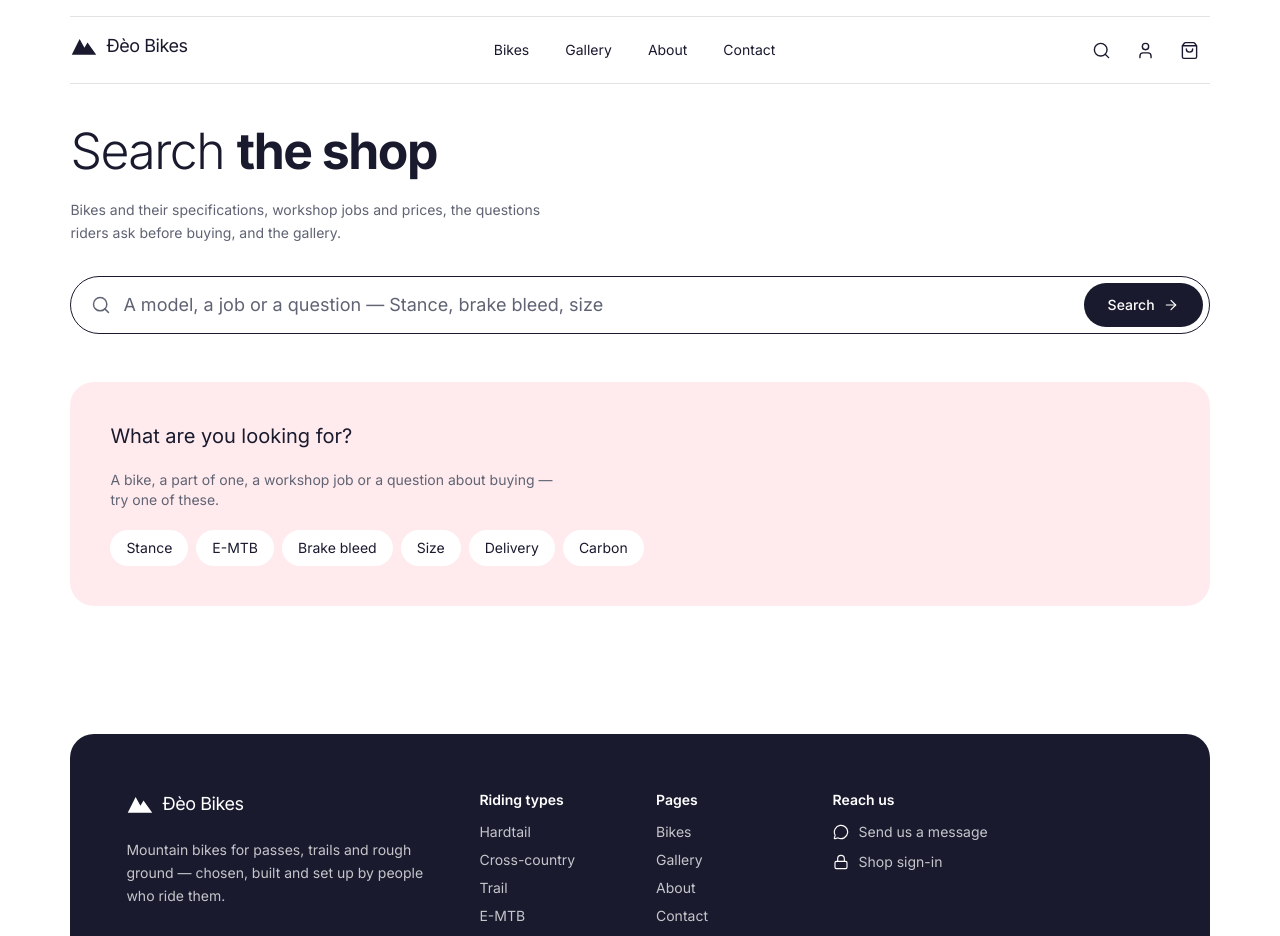
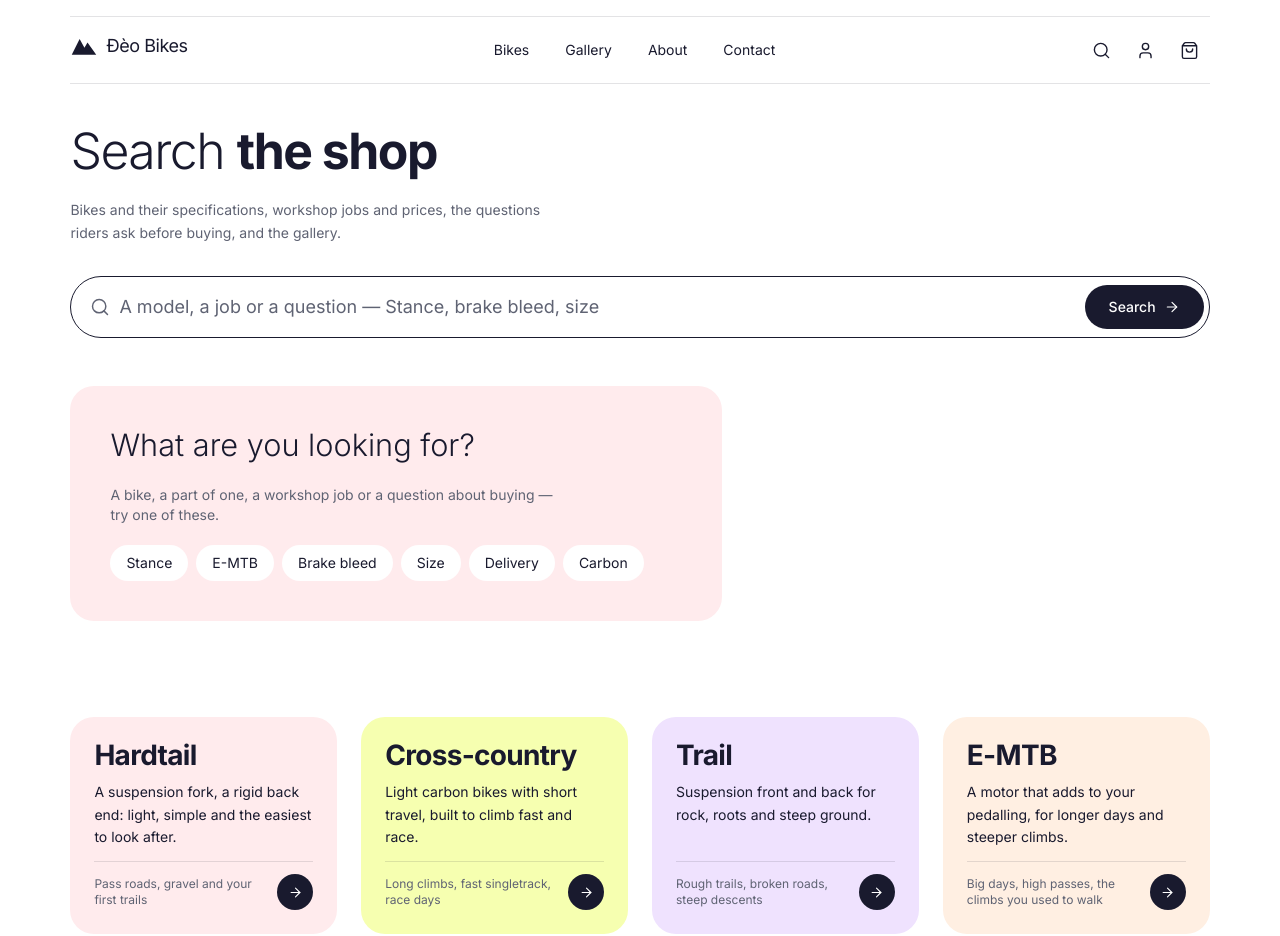
Before and after one commit to ThanhNV121097/project-e87d8873, a React (Vite) app in the folder code/frontend/: page /search in a window 1280 px wide. Shown: the top 936 px of the page. Built offline with nearby package versions, Linux system fonts and the light colour scheme.

Commit message:
design: the search field carries its own edge; an empty search offers a start

```diff
--- a/code/frontend/src/pages/Search.tsx
+++ b/code/frontend/src/pages/Search.tsx
@@ -10,6 +10,7 @@ import type { Department, Faq, Product, Service, Shot } from "../lib/shop";
 import Grid from "../components/Grid";
 import Icon from "../components/Icon";
 import ProductCard from "../components/ProductCard";
+import { TINTS } from "../components/TintCard";
 import Weights from "../components/Weights";
 
 const KINDS = ["bikes", "types", "services", "faqs", "gallery"] as const;
@@ -39,6 +40,7 @@ export default function Search() {
   const placeholder = useContent("pages.search.placeholder");
   const filterLabel = useContent("pages.search.filter");
   const suggestions = useList<string>("pages.search.suggestions");
+  const image = useContent("pages.search.image");
 
   const bikes = useCollection<Product>("products", {
     where: { status: "live" }, q, pageSize: BIKES_SHOWN,
@@ -77,14 +79,14 @@ export default function Search() {
         )}
       </section>
 
-      <form role="search" onSubmit={submit}
-        className="mt-8 flex items-center gap-3 rounded-full border border-ink py-1.5 pl-5 pr-1.5 focus-within:outline focus-within:outline-2 focus-within:outline-offset-2 focus-within:outline-ink">
-        <Icon name="search" size={20} className="text-ink-soft" />
+      {/* The field is the pill: its own edge, the dark button set inside its line. */}
+      <form role="search" onSubmit={submit} className="relative mt-8">
+        <span className="pointer-events-none absolute left-5 top-1/2 -translate-y-1/2 text-ink-soft"><Icon name="search" size={20} /></span>
         <input id="site-search" data-testid="search-page-input" value={text} onChange={(e) => setText(e.target.value)}
           aria-label={label} placeholder={placeholder}
-          className="min-w-0 flex-1 appearance-none bg-transparent py-2 text-base text-ink outline-none placeholder:text-ink-soft lg:text-lg" />
+          className="w-full appearance-none text-ellipsis rounded-full border border-ink bg-ground py-4 pl-12 pr-36 text-base text-ink placeholder:text-ink-soft focus:outline focus:outline-2 focus:outline-offset-2 focus:outline-ink lg:text-lg" />
         <button type="submit" data-testid="search-go"
-          className="inline-flex items-center gap-2 whitespace-nowrap rounded-full bg-accent px-6 py-3 text-sm font-medium text-accent-ink hover:opacity-90">
+          className="absolute right-1.5 top-1/2 inline-flex -translate-y-1/2 items-center gap-2 whitespace-nowrap rounded-full bg-accent px-6 py-3 text-sm font-medium text-accent-ink hover:opacity-90">
           <T k="pages.search.go" /><Icon name="arrow" size={16} />
         </button>
       </form>
@@ -102,9 +104,13 @@ export default function Search() {
         </nav>
       )}
 
+      {/* Nothing typed yet: what people search for, a riding photograph off
+          the right edge, and the four riding types to start from instead. */}
       {!on && (
-        <div className="mt-12 flex flex-col items-start gap-5 rounded bg-[var(--tint-1)] px-6 py-10 lg:px-10">
-          <T k="pages.search.prompt" as="p" className="text-xl text-ink" />
+        <>
+          <div className="mt-12 grid gap-8 lg:grid-cols-12 lg:items-stretch">
+            <div className="flex flex-col items-start justify-center gap-5 rounded bg-[var(--tint-1)] px-6 py-10 lg:col-span-7 lg:px-10">
+              <T k="pages.search.prompt" as="p" className="text-[length:var(--size-h2)] font-light leading-tight text-ink" />
               <T k="pages.search.prompt_line" as="p" className="max-w-[52ch] text-sm text-ink-soft" />
               <div className="flex flex-wrap gap-2 text-sm">
                 {suggestions.map((s, i) => (
@@ -113,6 +119,31 @@ export default function Search() {
                 ))}
               </div>
             </div>
+            {image && (
+              <div className="overflow-hidden rounded lg:col-span-5 lg:-mr-[calc((100vw-min(100vw,var(--page)))/2+var(--gutter))] lg:rounded-r-none">
+                <Picture src={image} alt="" width={1280} height={853} loading="eager" className="aspect-[3/2] h-full w-full object-cover" />
+              </div>
+            )}
+          </div>
+          {types.items.length > 0 && (
+            <section className="pt-16">
+              <h2 className="mb-8 text-[length:var(--size-h2)] leading-tight text-ink"><Weights k="pages.search.start" /></h2>
+              <Grid max={4} phone={1}>
+                {types.items.map((d, i) => (
+                  <Link key={d.id} to={`/shop?category=${d.id}`} data-record={`categories:${d.id}`} data-testid={`search-type-${d.id}`}
+                    className={`group flex h-full flex-col gap-3 rounded p-6 ${TINTS[i % TINTS.length]}`}>
+                    <span className="text-[1.75rem] font-bold leading-none tracking-tight text-ink">{d.name}</span>
+                    <span className="flex-1 text-sm leading-relaxed text-ink">{d.line}</span>
+                    <span className="flex items-center justify-between gap-4 border-t border-line pt-3 text-xs text-ink-soft">
+                      {d.terrain}
+                      <span className="grid h-9 w-9 shrink-0 place-items-center rounded-full bg-accent text-accent-ink"><Icon name="arrow" size={15} /></span>
+                    </span>
+                  </Link>
+                ))}
+              </Grid>
+            </section>
+          )}
+        </>
       )}
 
       {on && !loading && sum === 0 && (
```
Lines whose indentation alone changed are shown as unchanged.
